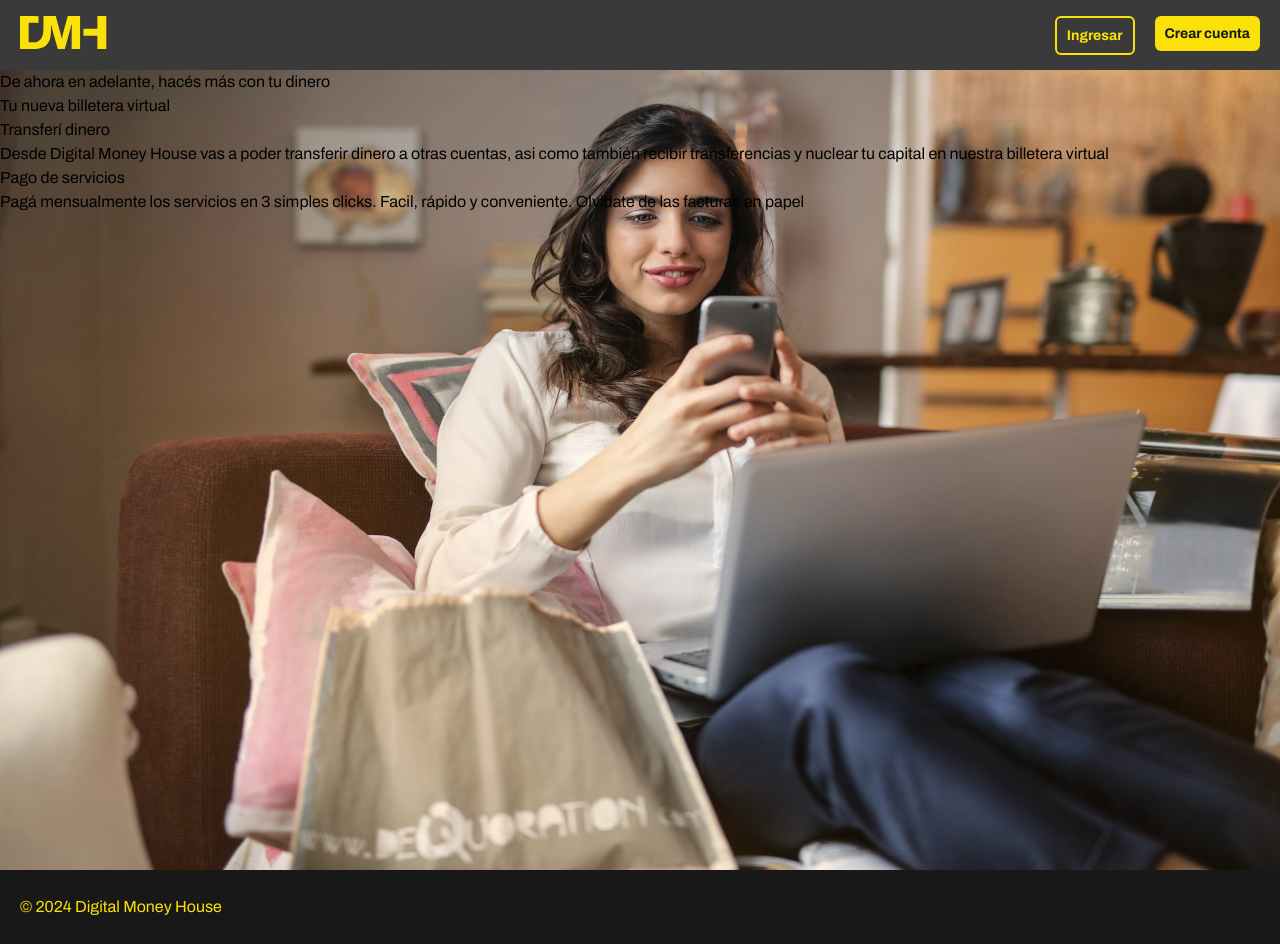
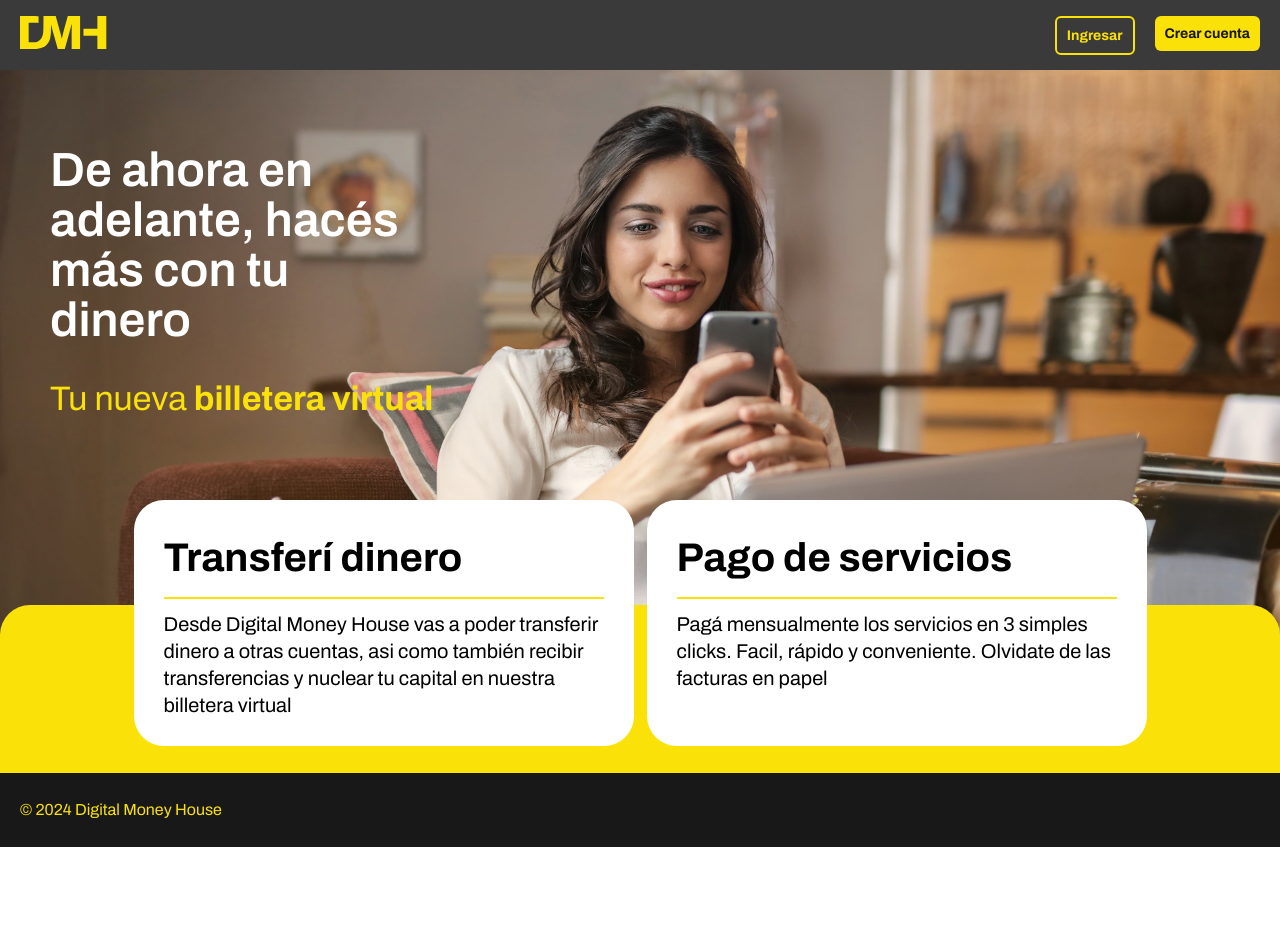
Before and after one commit to belen-dominguez/DH-CTD, a Next.js app in the folder digital-money-house/: page / in a window 1280 px wide. After the commit the page ends 847 px from the top, so only its background shows below. Built offline with nearby package versions, Linux system fonts and the light colour scheme.

Commit message:
ui landing page

```diff
--- /dev/null
+++ b/digital-money-house/src/app/(main)/home.module.css
@@ -0,0 +1,42 @@
+.home {
+  position: relative;
+}
+
+.home .footerBackground {
+  @apply bg-colorYellow;
+  position: absolute;
+  height: 50%;
+  width: 100%;
+  bottom: -6%;
+  border-radius: 20px;
+}
+
+.cardWrapper {
+  position: relative;
+  display: flex;
+  flex-direction: column;
+
+  @apply px-[18px];
+  @apply lg:px-[50px];
+}
+
+@media screen and (min-width: 834px) {
+  .home .footerBackground {
+    height: 40%;
+    border-radius: 30px;
+  }
+
+  .cardWrapper {
+    justify-content: center;
+  }
+}
+
+@media screen and (min-width: 1200px) {
+  .home .footerBackground {
+    height: 30%;
+  }
+  .cardWrapper {
+    flex-direction: row;
+    gap: 13px;
+  }
+}
--- a/digital-money-house/src/app/(main)/page.tsx
+++ b/digital-money-house/src/app/(main)/page.tsx
@@ -1,6 +1,7 @@
 import Image from "next/image";
 import heroBg from "../assets/hero-bg.jpeg";
 import { TextCards } from "../components/text-cards/TextCards";
+import styles from "./home.module.css";
 
 const TEXT_CARDS = [
   {
@@ -17,19 +18,30 @@ const TEXT_CARDS = [
 
 export default function Home() {
   return (
-    <section className="h-dvh relative">
-      <div className="absolute w-full h-full inset-0">
-        <Image src={heroBg} alt="" fill={true} priority />
+    <section className={`${styles.home} relative`}>
+      <div className="absolute w-full h-full inset-0 ">
+        <Image
+          src={heroBg}
+          alt=""
+          fill={true}
+          priority
+          style={{ objectFit: "cover", objectPosition: "top" }}
+        />
       </div>
-      <div className="relative">
-        <div>
-          <h1>De ahora en adelante, hacés más con tu dinero</h1>
-          <p>
-            Tu nueva <span>billetera virtual</span>
+      <div className="relative flex flex-col justify-between h-[100%]">
+        <div className="px-[18px] lg:px-[50px] mb-[114px] lg:mb-[249px] xl:mb-[76px]">
+          <h1 className="text-white mb-[20px] xl:mb-[28px] pt-[44px] lg:pt-[75px] leading-[32px] lg:leading-[50px] text-[27px] lg:text-[48px] font-semibold max-w-[50%] xl:max-w-[30%]">
+            De ahora en adelante, hacés más con tu dinero
+          </h1>
+          <span className="bg-colorYellow w-[25px] h-[4px] mb-[17px] block lg:hidden"></span>
+          <p className="text-colorYellow max-w-[60%] lg:max-w[100%] text-[21.5px] lg:text-[34px]">
+            Tu nueva <span className="font-bold">billetera virtual</span>
           </p>
         </div>
 
-        <div>
+        <div className="">
+          <div className={styles.footerBackground}></div>
+          <div className={styles.cardWrapper}>
             {TEXT_CARDS.map((card, index) => (
               <TextCards
                 key={index}
@@ -39,6 +51,7 @@ export default function Home() {
             ))}
           </div>
         </div>
+      </div>
     </section>
   );
 }
--- a/digital-money-house/src/app/components/footer/Footer.tsx
+++ b/digital-money-house/src/app/components/footer/Footer.tsx
@@ -2,7 +2,7 @@ import React from "react";
 
 export const Footer = () => {
   return (
-    <footer className="bg-colorBlack text-colorYellow flex justify-center lg:justify-start py-[25px] px-[20px]">
+    <footer className="relative bg-colorBlack text-colorYellow flex justify-center lg:justify-start py-[25px] px-[20px]">
       © {new Date().getFullYear()} Digital Money House
     </footer>
   );
--- /dev/null
+++ b/digital-money-house/src/app/components/text-cards/TextCards.module.css
@@ -0,0 +1,52 @@
+.textCard {
+  padding: 20px;
+  margin-bottom: 18px;
+  max-height: 190px;
+  border-radius: 25px;
+  max-width: 100%;
+}
+
+.textCard .title {
+  font-size: 28px;
+  font-weight: 700;
+  line-height: 38px;
+}
+
+.textCard .border {
+  height: 2px;
+  width: 100%;
+  display: block;
+  margin: 12px 0;
+  @apply bg-colorYellow;
+}
+
+.textCard .description {
+  font-size: 16px;
+  line-height: 22px;
+}
+
+@media screen and (min-width: 834px) {
+  .textCard {
+    padding: 30px;
+    margin-bottom: 27px;
+    max-height: 220px;
+    border-radius: 30px;
+  }
+
+  .textCard .title {
+    font-size: 40px;
+    line-height: 55px;
+  }
+
+  .textCard .description {
+    font-size: 20px;
+    line-height: 27px;
+  }
+}
+
+@media screen and (min-width: 1200px) {
+  .textCard {
+    max-height: 246px;
+    max-width: 500px;
+  }
+}
--- a/digital-money-house/src/app/components/text-cards/TextCards.tsx
+++ b/digital-money-house/src/app/components/text-cards/TextCards.tsx
@@ -1,4 +1,5 @@
 import React from "react";
+import styles from "./TextCards.module.css";
 
 type TextCardsProps = {
   title: string;
@@ -7,9 +8,10 @@ type TextCardsProps = {
 
 export const TextCards = ({ title, description }: TextCardsProps) => {
   return (
-    <div className={`rounded-md  `}>
-      <h2>{title}</h2>
-      <p>{description}</p>
+    <div className={`bg-white text-black ${styles.textCard}`}>
+      <h2 className={styles.title}>{title}</h2>
+      <span className={styles.border} />
+      <p className={styles.description}>{description}</p>
     </div>
   );
 };
```
Lines whose indentation alone changed are shown as unchanged.
